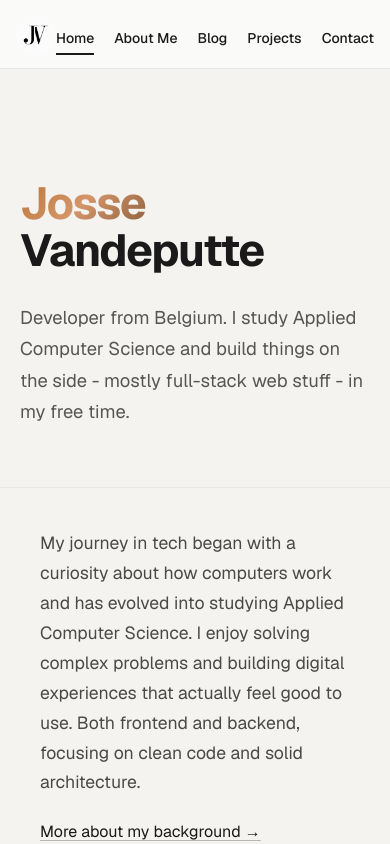
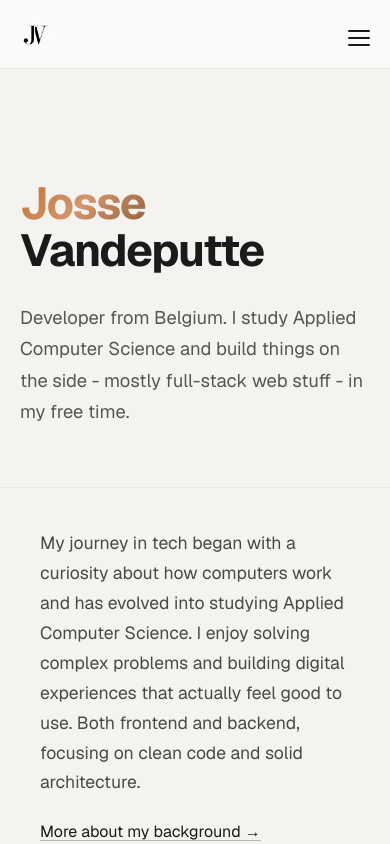
Before and after one commit to JosseVandeputte/Portfolio, a Next.js app: page / in a window 390 px wide. Shown: the top 844 px of the page. Built offline with nearby package versions, Linux system fonts and the light colour scheme.

Commit message:
chore: change footer and header

```diff
--- a/app/components/footer.tsx
+++ b/app/components/footer.tsx
@@ -11,7 +11,7 @@ export default function Footer() {
               Josse Vandeputte
             </Link>
             <p className={styles.tagline}>
-              Full-stack developer & designer
+              Full-stack developer
             </p>
           </div>
 
--- a/app/components/header.module.css
+++ b/app/components/header.module.css
@@ -68,16 +68,74 @@
 
 
 
+.hamburger {
+  display: none;
+  flex-direction: column;
+  justify-content: center;
+  gap: 5px;
+  background: none;
+  border: none;
+  cursor: pointer;
+  padding: 4px;
+}
+
+.bar {
+  display: block;
+  width: 22px;
+  height: 2px;
+  background: var(--foreground);
+  border-radius: 2px;
+  transition: transform 0.2s ease, opacity 0.2s ease;
+}
+
+.barTop {
+  transform: translateY(7px) rotate(45deg);
+}
+
+.barMid {
+  opacity: 0;
+}
+
+.barBot {
+  transform: translateY(-7px) rotate(-45deg);
+}
+
+.mobileMenu {
+  display: flex;
+  flex-direction: column;
+  border-top: 1px solid rgba(var(--gray-rgb), 0.08);
+  background: rgba(252, 252, 252, 0.97);
+  backdrop-filter: blur(20px);
+}
+
+.mobileLink {
+  padding: 14px 20px;
+  font-size: 1rem;
+  font-weight: 500;
+  color: var(--foreground);
+  text-decoration: none;
+  border-bottom: 1px solid rgba(var(--gray-rgb), 0.06);
+  transition: background 0.15s ease;
+}
+
+.mobileLink:hover {
+  background: rgba(var(--gray-rgb), 0.04);
+}
+
+.mobileActive {
+  color: var(--accent);
+}
+
 @media (max-width: 768px) {
   .container {
     padding: 0 16px;
   }
 
   .nav {
-    gap: 20px;
+    display: none;
   }
 
-  .navLink {
-    font-size: 14px;
+  .hamburger {
+    display: flex;
   }
 }
--- a/app/components/header.tsx
+++ b/app/components/header.tsx
@@ -3,10 +3,12 @@
 import Link from 'next/link';
 import Image from 'next/image';
 import { usePathname } from 'next/navigation';
+import { useState } from 'react';
 import styles from './header.module.css';
 
 export default function Header() {
   const pathname = usePathname();
+  const [menuOpen, setMenuOpen] = useState(false);
 
   const navItems = [
     { href: '/', label: 'Home' },
@@ -26,7 +28,7 @@ export default function Header() {
             width={40}
             height={40}
             className={styles.logoImage}
-            />
+          />
         </Link>
 
         <nav className={styles.nav}>
@@ -40,7 +42,33 @@ export default function Header() {
             </Link>
           ))}
         </nav>
+
+        <button
+          className={styles.hamburger}
+          onClick={() => setMenuOpen((o) => !o)}
+          aria-label="Toggle menu"
+          aria-expanded={menuOpen}
+        >
+          <span className={`${styles.bar} ${menuOpen ? styles.barTop : ''}`} />
+          <span className={`${styles.bar} ${menuOpen ? styles.barMid : ''}`} />
+          <span className={`${styles.bar} ${menuOpen ? styles.barBot : ''}`} />
+        </button>
       </div>
+
+      {menuOpen && (
+        <nav className={styles.mobileMenu}>
+          {navItems.map((item) => (
+            <Link
+              key={item.href}
+              href={item.href}
+              className={`${styles.mobileLink} ${pathname === item.href ? styles.mobileActive : ''}`}
+              onClick={() => setMenuOpen(false)}
+            >
+              {item.label}
+            </Link>
+          ))}
+        </nav>
+      )}
     </header>
   );
 }
```
